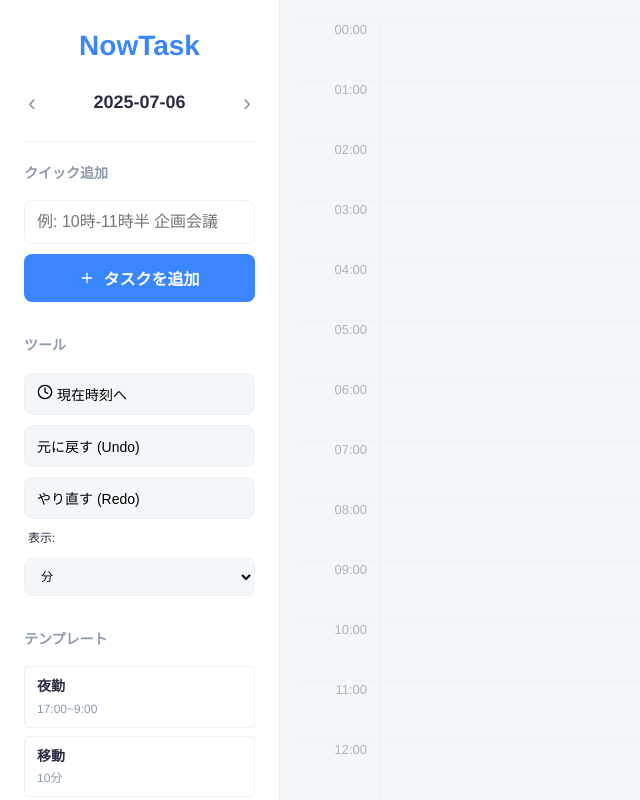
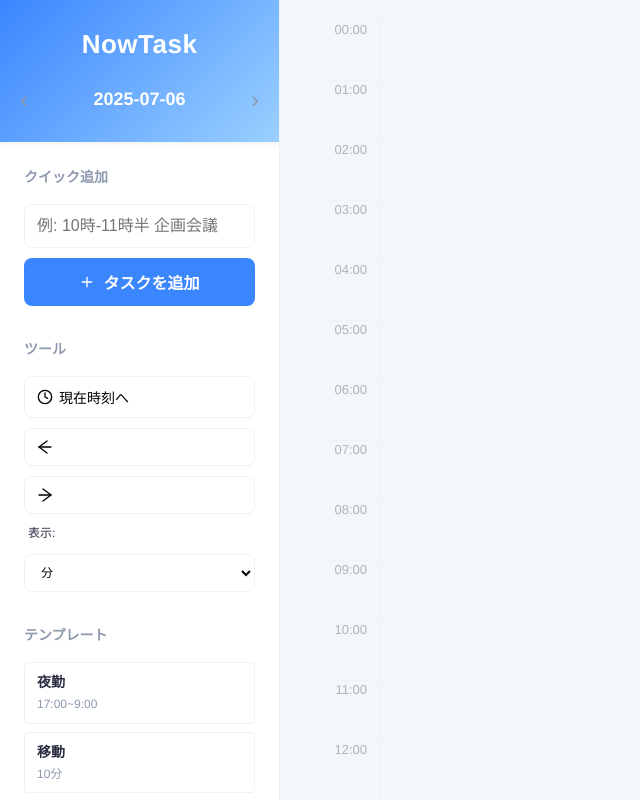
Before and after one commit to mo-tomi/NOWtask2, a website built with Vite: page index.html in a window 1280 px wide. Shown: the whole page, without its empty margins (0-640 px from the left). Built offline with nearby package versions, Linux system fonts and the light colour scheme.

Commit message:
タイムラインのスケール設定に秒単位を追加し、サイドバーのデザインを改善。ボタンにSVGアイコンを導入し、全体的なUIの向上を図った。

```diff
--- a/app.js
+++ b/app.js
@@ -213,7 +213,7 @@ export class Renderer {
 
   /** スケールを変更しタイムラインを再描画 */
   setScale(mode) {
-    const map = { minute: 1, hour: 0.2, day: 0.05 };
+    const map = { second: 60, minute: 1, hour: 0.2, day: 0.05 };
     this.scale = map[mode] ?? 1;
     this.renderTimeline();
   }
--- a/index.html
+++ b/index.html
@@ -78,15 +78,17 @@
         }
 
         .sidebar-header {
-            padding-bottom: 20px;
-            margin-bottom: 20px;
-            border-bottom: 1px solid var(--color-border);
+            padding: 24px 16px;
+            margin: -24px -24px 24px -24px; /* extend full width */
+            background: linear-gradient(135deg, var(--color-primary) 0%, #9ad0ff 100%);
+            color: var(--color-white);
+            box-shadow: var(--shadow-sm);
         }
 
         .sidebar-header h1 {
-            font-size: 28px;
-            font-weight: bold;
-            color: var(--color-primary);
+            font-size: 26px;
+            font-weight: 700;
+            letter-spacing: 0.5px;
             text-align: center;
         }
 
@@ -170,15 +172,23 @@
             padding: 10px 12px;
             border: 1px solid var(--color-border);
             border-radius: var(--border-radius-md);
-            background: var(--color-bg);
+            background: var(--color-white);
             font-size: 14px;
             text-align: left;
             cursor: pointer;
-            transition: all 0.2s;
+            transition: all 0.2s, transform 0.2s;
+            display: flex;
+            align-items: center;
+            gap: 6px;
         }
         .control-group button:hover, .control-group select:hover {
-            border-color: #d0d8e0;
-            background: #eef2f5;
+            border-color: var(--color-primary);
+            box-shadow: var(--shadow-sm);
+            transform: translateY(-1px);
+        }
+
+        .control-group button svg {
+            flex-shrink: 0;
         }
 
         /* 統計 */
@@ -252,9 +262,8 @@
         }
 
         .task-card:hover {
-            transform: translateY(-2px) scale(1.02);
             box-shadow: var(--shadow-md);
-            z-index: 10;
+            transform: translateY(-2px);
         }
 
         .task-card.completed {
@@ -494,11 +503,16 @@
                         <svg xmlns="http://www.w3.org/2000/svg" width="16" height="16" viewBox="0 0 24 24" fill="none" stroke="currentColor" stroke-width="2" stroke-linecap="round" stroke-linejoin="round"><circle cx="12" cy="12" r="10"></circle><polyline points="12,6 12,12 16,14"></polyline></svg>
                         現在時刻へ
                     </button>
-                    <button id="undo-btn">元に戻す (Undo)</button>
-                    <button id="redo-btn">やり直す (Redo)</button>
+                    <button id="undo-btn" title="元に戻す">
+                        <svg xmlns="http://www.w3.org/2000/svg" width="16" height="16" viewBox="0 0 24 24" fill="none" stroke="currentColor" stroke-width="2" stroke-linecap="round" stroke-linejoin="round"><polyline points="15 3 3 12 15 21"></polyline><path d="M21 12H3"></path></svg>
+                    </button>
+                    <button id="redo-btn" title="やり直す">
+                        <svg xmlns="http://www.w3.org/2000/svg" width="16" height="16" viewBox="0 0 24 24" fill="none" stroke="currentColor" stroke-width="2" stroke-linecap="round" stroke-linejoin="round"><polyline points="9 21 21 12 9 3"></polyline><path d="M3 12h18"></path></svg>
+                    </button>
                     <label for="scale-select" style="margin-left:4px; font-size:12px;">表示:</label>
                     <select id="scale-select" style="font-size:12px;">
                         <option value="minute">分</option>
+                        <option value="second">秒</option>
                         <option value="hour">時間</option>
                         <option value="day">日</option>
                     </select>
```
